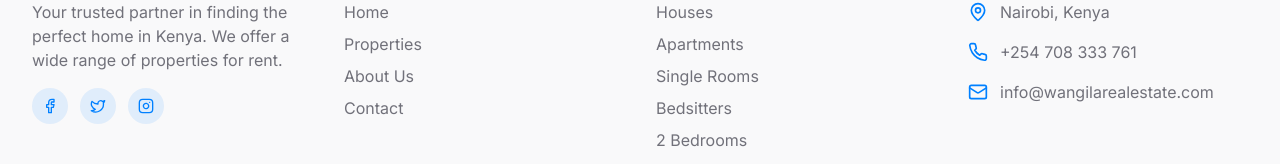
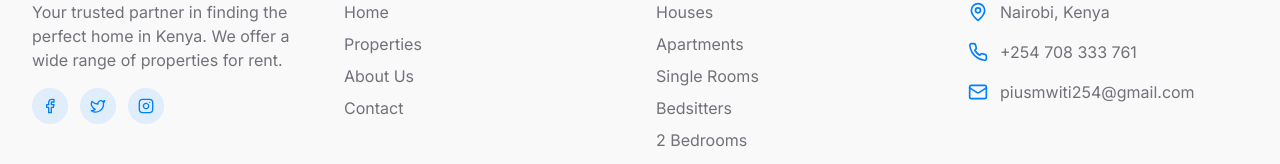
Before and after one commit to Pius-Mwiti/2real-estate-project, a React (Vite) app: page /about in a window 1280 px wide. Shown: the part 2592-2756 px from the top of the page. Built offline with nearby package versions, Linux system fonts and the light colour scheme.

Commit message:
Fix email address
The email address has been corrected.

```diff
--- a/src/components/RealEstateFooter.tsx
+++ b/src/components/RealEstateFooter.tsx
@@ -1,4 +1,3 @@
-
 import { Link } from "react-router-dom";
 import { Facebook, Instagram, Mail, MapPin, Phone, Twitter } from "lucide-react";
 
@@ -157,10 +156,10 @@ const RealEstateFooter = () => {
               <li className="flex items-center gap-3">
                 <Mail className="h-5 w-5 text-primary shrink-0" />
                 <a
-                  href="mailto:info@wangilarealestate.com"
+                  href="mailto:piusmwiti254@gmail.com"
                   className="text-muted-foreground hover:text-primary transition-colors"
                 >
-                  info@wangilarealestate.com
+                  piusmwiti254@gmail.com
                 </a>
               </li>
             </ul>
--- a/src/pages/Contact.tsx
+++ b/src/pages/Contact.tsx
@@ -85,8 +85,8 @@ const Contact = () => {
                 <div>
                   <h3 className="font-medium">Email</h3>
                   <p className="text-muted-foreground">
-                    <a href="mailto:ezekiel.wangila@example.com" className="hover:text-primary">
-                      ezekiel.wangila@example.com
+                    <a href="mailto:piusmwiti254@gmail.com" className="hover:text-primary">
+                      piusmwiti254@gmail.com
                     </a>
                   </p>
                 </div>
--- a/src/pages/PropertyDetails.tsx
+++ b/src/pages/PropertyDetails.tsx
@@ -276,8 +276,8 @@ const PropertyDetails = () => {
                       <Mail className="h-5 w-5 text-primary" />
                       <div>
                         <p className="text-sm text-muted-foreground">Email</p>
-                        <a href="mailto:ezekiel.wangila@example.com" className="font-medium hover:text-primary">
-                          ezekiel.wangila@example.com
+                        <a href="mailto:piusmwiti254@gmail.com" className="font-medium hover:text-primary">
+                          piusmwiti254@gmail.com
                         </a>
                       </div>
                     </div>
```
